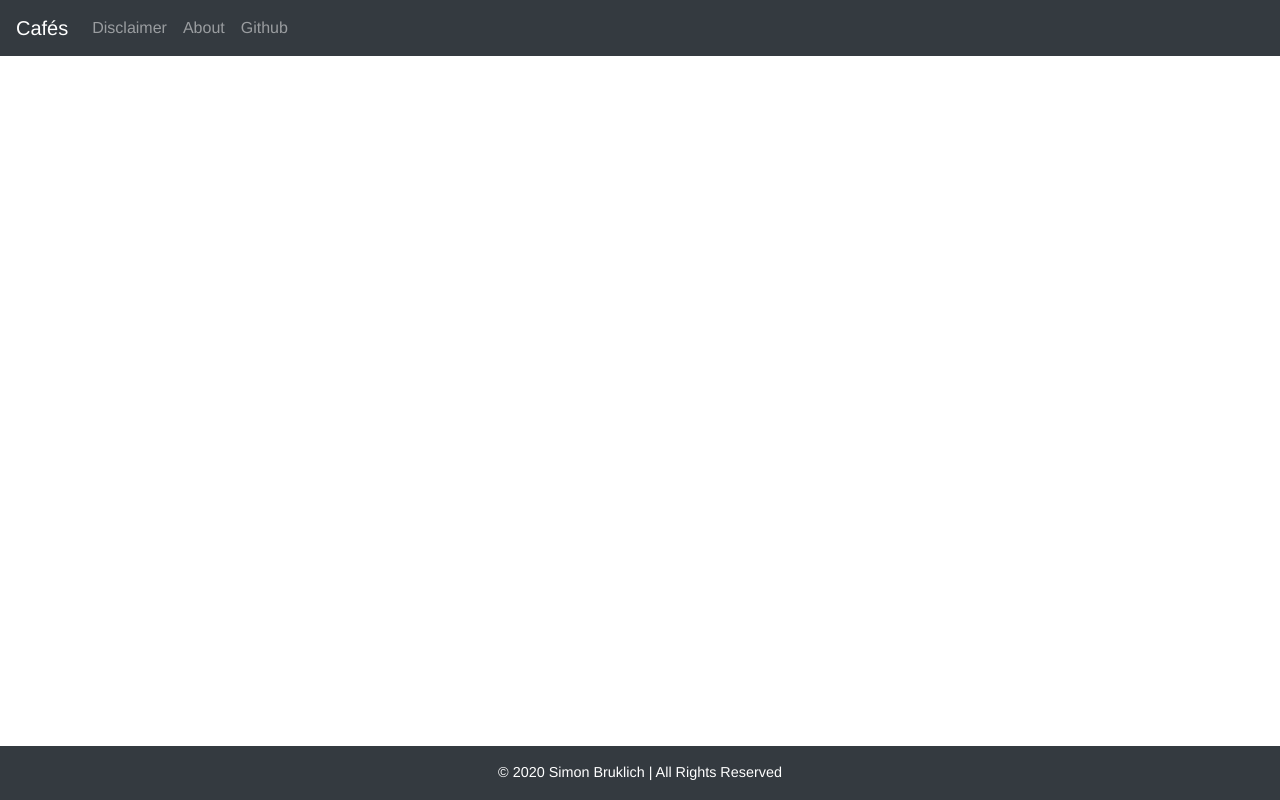
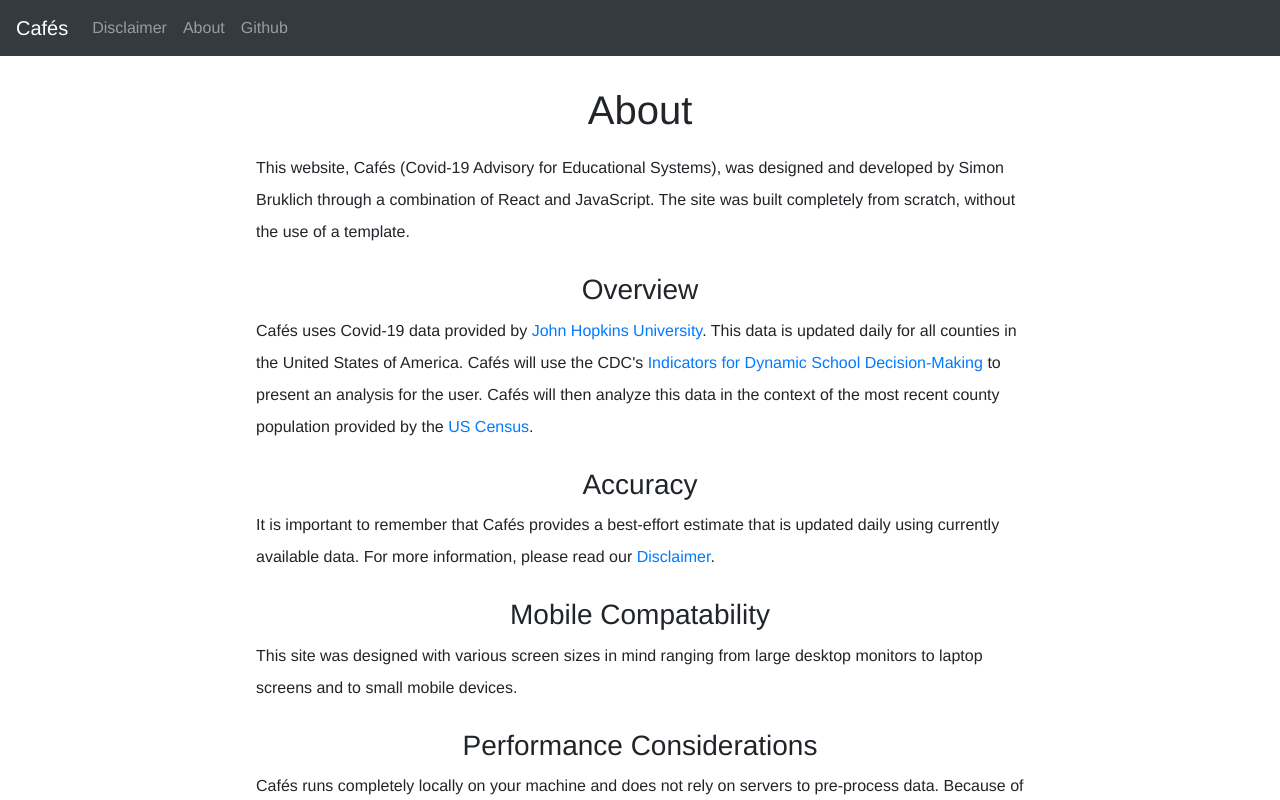
Before and after one commit to simon-bruklich/cafes, a React (Create React App) app: page /about in a window 1280 px wide. Shown: the top 800 px of the page. Built offline with nearby package versions, Linux system fonts and the light colour scheme.

Commit message:
Add About page and adjust height for disclaimer page

```diff
--- a/src/App.js
+++ b/src/App.js
@@ -11,7 +11,8 @@ import Footer from "./Components/Footer";
 import "bootstrap/dist/css/bootstrap.min.css";
 import "./Stylesheets/App.css";
 import { BrowserRouter as Router, Route, Switch } from "react-router-dom";
-import Disclaimer from "./Components/Disclaimer";
+import Disclaimer from "./Components/Disclaimer/Disclaimer";
+import About from "./Components/About/About";
 
 // TODO: lint all files
 
@@ -93,7 +94,7 @@ function App() {
             <Disclaimer />
           </Route>
           <Route exact path="/about">
-            {/* <About></About> */}
+            <About />
           </Route>
         </Switch>
         <Route path="/">
--- /dev/null
+++ b/src/Components/About/About.jsx
@@ -0,0 +1,16 @@
+import React from "react";
+import AboutText from "./AboutText";
+
+const About = () => {
+  return (
+    <div className="about-disclaimer">
+      <h1 className="about-disclaimer-header">About</h1>
+      <AboutText
+        aboutText="about-text"
+        aboutSubHeader="about-sub-header"
+      ></AboutText>
+    </div>
+  );
+};
+
+export default About;
--- /dev/null
+++ b/src/Components/About/AboutText.js
@@ -0,0 +1,80 @@
+import React from "react";
+// About page
+
+const AboutText = (props) => {
+  const { aboutText, aboutSubHeader } = props;
+  return (
+    <div className={aboutText}>
+      This website, Cafés (Covid-19 Advisory for Educational Systems), was
+      designed and developed by Simon Bruklich through a combination of React
+      and JavaScript. The site was built completely from scratch, without the
+      use of a template.
+      {<h3 className={aboutSubHeader}>Overview</h3>}
+      Cafés uses Covid-19 data provided by{" "}
+      {
+        <a
+          target="_blank"
+          rel="noopener noreferrer"
+          href="https://github.com/CSSEGISandData/COVID-19"
+        >
+          John Hopkins University
+        </a>
+      }
+      . This data is updated daily for all counties in the United States of
+      America. Cafés will use the CDC's{" "}
+      {
+        <a
+          target="_blank"
+          rel="noopener noreferrer"
+          href="https://www.cdc.gov/coronavirus/2019-ncov/community/schools-childcare/indicators.html#thresholds"
+        >
+          Indicators for Dynamic School Decision-Making
+        </a>
+      }{" "}
+      to present an analysis for the user. Cafés will then analyze this data in
+      the context of the most recent county population provided by the{" "}
+      {
+        <a
+          target="_blank"
+          rel="noopener noreferrer"
+          href="https://www.census.gov/"
+        >
+          US Census
+        </a>
+      }
+      .{<h3 className={aboutSubHeader}>Accuracy</h3>}
+      It is important to remember that Cafés provides a best-effort estimate
+      that is updated daily using currently available data. For more
+      information, please read our{" "}
+      {
+        <a target="_blank" rel="noopener noreferrer" href="/disclaimer">
+          Disclaimer
+        </a>
+      }
+      .{<h3 className={aboutSubHeader}>Mobile Compatability</h3>}
+      This site was designed with various screen sizes in mind ranging from
+      large desktop monitors to laptop screens and to small mobile devices.
+      {<h3 className={aboutSubHeader}>Performance Considerations</h3>}
+      Cafés runs completely locally on your machine and does not rely on servers
+      to pre-process data. Because of this, Cafés is very resilient against
+      Denial-of-Service and performance loss due to high traffic. However, this
+      also means that Cafés requires a significant amount of data to be
+      downloaded and processed; this means that loading times are highly
+      dependent on the performance of the user's internet connection and local
+      machine. Future plans for this project involve integration with Heroku or
+      other Cloud platforms to store and pre-process data before sending results
+      to the user which should significantly improve load times.
+      {<h3 className={aboutSubHeader}>Contact Us</h3>}
+      Please report any issues on the Github page for this project. If this tool
+      has helped you or if you have questions, feel free to contact me at{" "}
+      {typeof window !== "undefined" && (
+        <a href={"mailto: bruklich.s+cafes@northeastern.edu"}>
+          bruklich.s+cafes@northeastern.edu
+        </a>
+      )}
+      .
+    </div>
+  );
+};
+
+export default AboutText;
--- a/src/Components/Assessment/Assessment.jsx
+++ b/src/Components/Assessment/Assessment.jsx
@@ -129,7 +129,6 @@ function estimateRecoveries(deltaDeathsToday) {
 
 // String input
 async function getPopulation(fips) {
-  //https://api.census.gov/data/2019/pep/charagegroups?get=NAME,POP&for=county:009&in=state:25
   let url = "https://api.census.gov/data/2019/pep/charagegroups?get=POP&";
   // First 2 digits are state ID
   const stateID = fips.substring(0, 2);
--- a/src/Components/Assessment/AssessmentAdvisory.jsx
+++ b/src/Components/Assessment/AssessmentAdvisory.jsx
@@ -18,11 +18,11 @@ const AssessmentAdvisory = (props) => {
 
   const getColor = (assessment) => {
     const assessmentNum = Number(assessment);
-    if (assessmentNum < 4) {
+    if (assessmentNum < 20) {
       return "green";
-    } else if (assessmentNum >= 4 && assessmentNum <= 8) {
+    } else if (assessmentNum >= 20 && assessmentNum <= 200) {
       return "orange";
-    } else if (assessmentNum > 8) {
+    } else if (assessmentNum > 200) {
       return "red";
     } else {
       return "black";
@@ -39,9 +39,9 @@ const AssessmentAdvisory = (props) => {
 
     let assignedRisk;
 
-    if (assessmentNum < 4) {
+    if (assessmentNum < 20) {
       assignedRisk = risk.minimal;
-    } else if (assessmentNum >= 4 && assessmentNum <= 8) {
+    } else if (assessmentNum >= 20 && assessmentNum <= 200) {
       assignedRisk = risk.moderate;
     } else {
       assignedRisk = risk.significant;
@@ -77,13 +77,13 @@ const AssessmentAdvisory = (props) => {
           </span>
         </div>
         <div style={{ flex: 1 }}>
-          <span className="green">Minimal Risk</span>: Less than 4 new cases on
+          <span className="green">Minimal Risk</span>: Less than 20 new cases on
           average in the last 14 days per 100,000 people in this county
           <hr />
-          <span className="orange">Moderate Risk</span>: 4-8 new cases on
-          average in the last 14 days per 100,000 people in this county
+          <span className="orange">Moderate Risk</span>: More than 20 new cases
+          on average in the last 14 days per 100,000 people in this county
           <hr />
-          <span className="red">Significant Risk</span>: More than 8 new cases
+          <span className="red">Significant Risk</span>: More than 200 new cases
           on average in the last 14 days per 100,000 people in this county
           <br />
         </div>
--- a/src/Components/Disclaimer.jsx
+++ /dev/null
@@ -1,19 +0,0 @@
-import React from "react";
-import GeneralDisclaimer from "./Disclaimers/General";
-import medicalHealthDisclaimer from "./Disclaimers/Medical";
-
-const Disclaimer = () => {
-  return (
-    <div className="disclaimer-wrap">
-      <div className="disclaimer">
-        <h1 className="disclaimer-header">Disclaimer</h1>
-        <div className="disclaimer-text">
-          <p>{GeneralDisclaimer}</p>
-          <p>{medicalHealthDisclaimer}</p>
-        </div>
-      </div>
-    </div>
-  );
-};
-
-export default Disclaimer;
--- /dev/null
+++ b/src/Components/Disclaimer/Disclaimer.jsx
@@ -0,0 +1,17 @@
+import React from "react";
+import GeneralDisclaimer from "./General";
+import MedicalHealthDisclaimer from "./Medical";
+
+const Disclaimer = () => {
+  return (
+    <div className="about-disclaimer">
+      <h1 className="about-disclaimer-header">Disclaimer</h1>
+      <div className="disclaimer-text">
+        <p>{GeneralDisclaimer}</p>
+        <p>{MedicalHealthDisclaimer}</p>
+      </div>
+    </div>
+  );
+};
+
+export default Disclaimer;
--- a/src/Components/Navbar.jsx
+++ b/src/Components/Navbar.jsx
@@ -11,6 +11,7 @@ const NavbarReactive = () => {
           <Nav.Link href="/disclaimer">Disclaimer</Nav.Link>
           <Nav.Link href="/about">About</Nav.Link>
           <Nav.Link
+            rel="noopener noreferrer"
             target="_blank"
             href="https://github.com/simon-bruklich/COVID-19-Schools"
           >
--- a/src/Stylesheets/App.css
+++ b/src/Stylesheets/App.css
@@ -175,36 +175,49 @@
   margin-bottom: 4vh;
 }
 
-/* Disclaimer Page */
-.disclaimer-wrap {
-  /* padding-top: 5vh; */
-}
-
-.disclaimer {
+/* Disclaimer and About Page */
+.about-disclaimer {
   display: flex;
   flex-direction: column;
   justify-content: center;
   align-items: center;
-  padding-top: 10vh;
-  width: 60%;
+  padding-top: 30px;
+  width: 45%;
   margin: auto;
+  min-height: 80vh;
   text-rendering: optimizeLegibility;
 }
 
-.disclaimer-header {
-  padding-bottom: 15px;
+.about-disclaimer-header {
+  padding-bottom: 10px;
 }
 
+/* Disclaimer specific */
 .disclaimer-text {
   line-height: 2.2;
   text-align: center;
 }
 
+/* About specific */
+.about-text {
+  line-height: 2;
+  text-align: left;
+  padding-bottom: 10px;
+}
+.about-sub-header {
+  padding-top: 25px;
+  text-align: center;
+}
+
+/* Mobile compatability */
+@media screen and (max-width: 1400px) {
+  .about-disclaimer {
+    width: 60%;
+  }
+}
+
 /* Mobile compatability */
 @media screen and (max-width: 600px) {
-  /* .App {
-    width: 80%;
-  } */
   .location {
     display: flex;
     width: 60vw;
@@ -228,7 +241,7 @@
   .assessment-advisory {
     width: 95%;
   }
-  .disclaimer {
+  .about-disclaimer {
     width: 80%;
   }
 }
```
Also changed, not shown: src/Components/Disclaimer/General.js (renamed from src/Components/Disclaimers/General.js), src/Components/Disclaimer/Medical.js (renamed from src/Components/Disclaimers/Medical.js).
